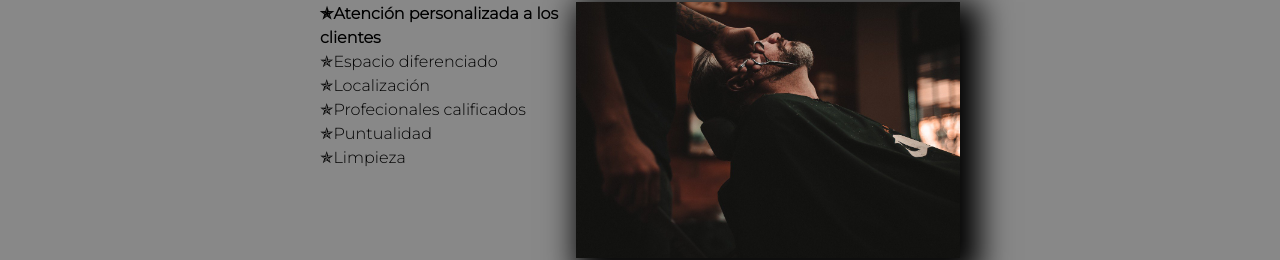
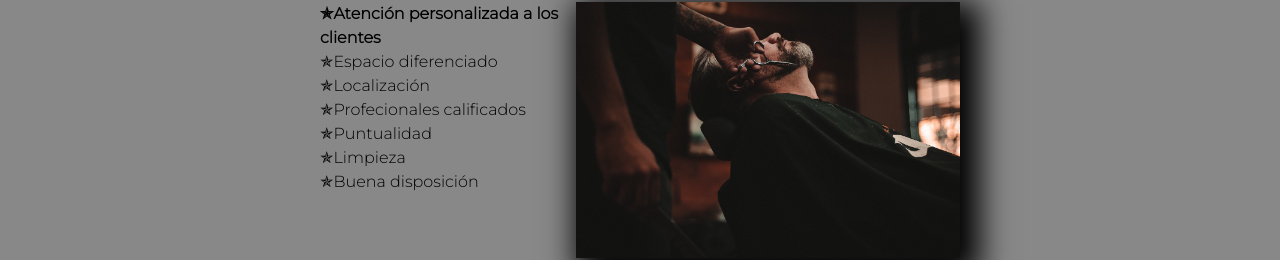
Before and after one commit to kstephantorres/alura-barberia, a plain HTML site: page index.html in a window 1280 px wide. Shown: the part 1783-2043 px from the top of the page. Drawn offline with Linux system fonts and the light colour scheme.

Commit message:
Agregando elemento a lista

```diff
--- a/index.html
+++ b/index.html
@@ -70,6 +70,7 @@
                     <li class="items">Profecionales calificados</li>
                     <li class="items">Puntualidad</li>
                     <li class="items">Limpieza</li>
+                    <li class="items">Buena disposición</li>
                 </ul><img class="imagen-diferenciales" src="./images/diferenciales.jpg" alt="">
             </div>
             <div class="video">
```
